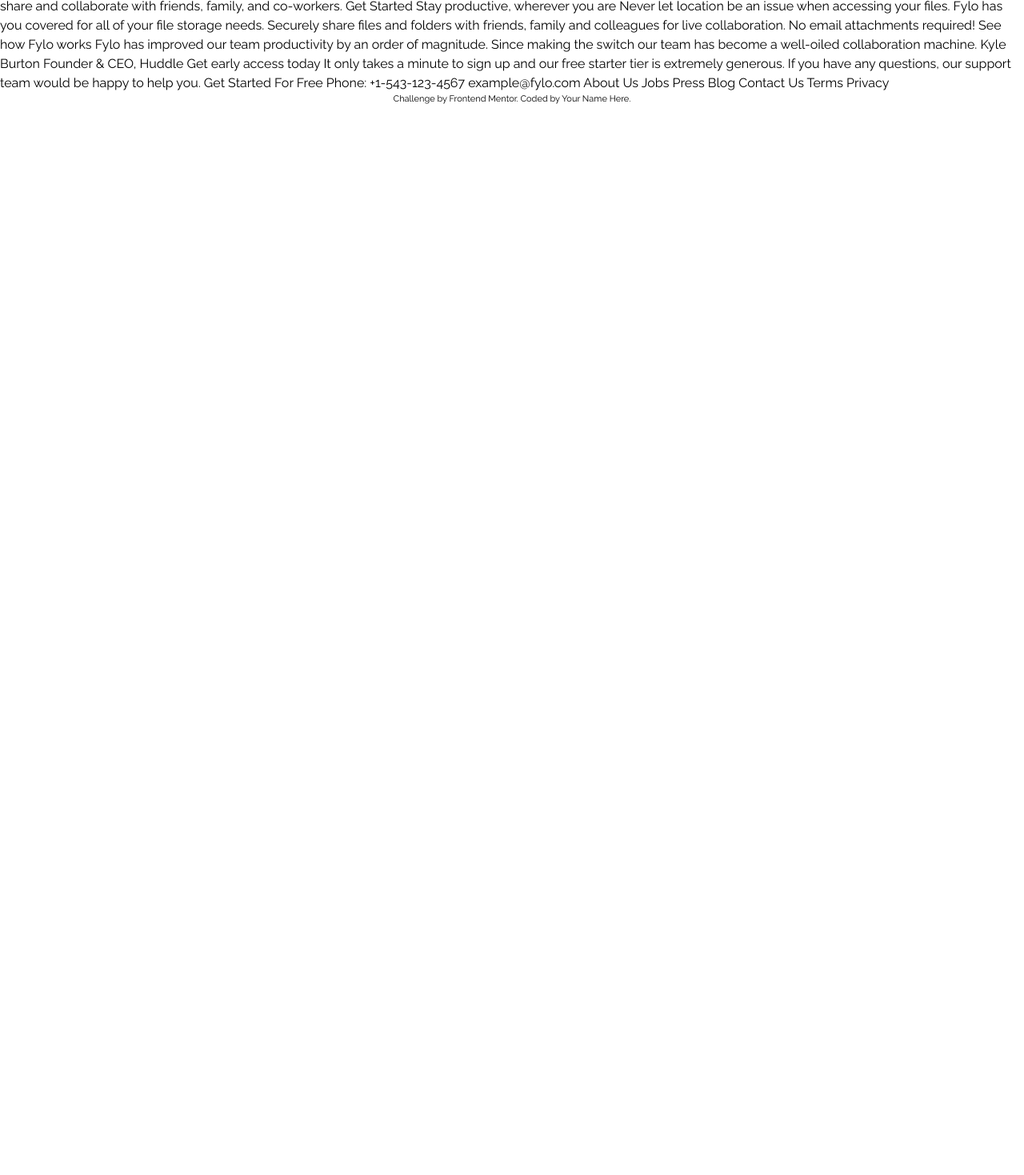
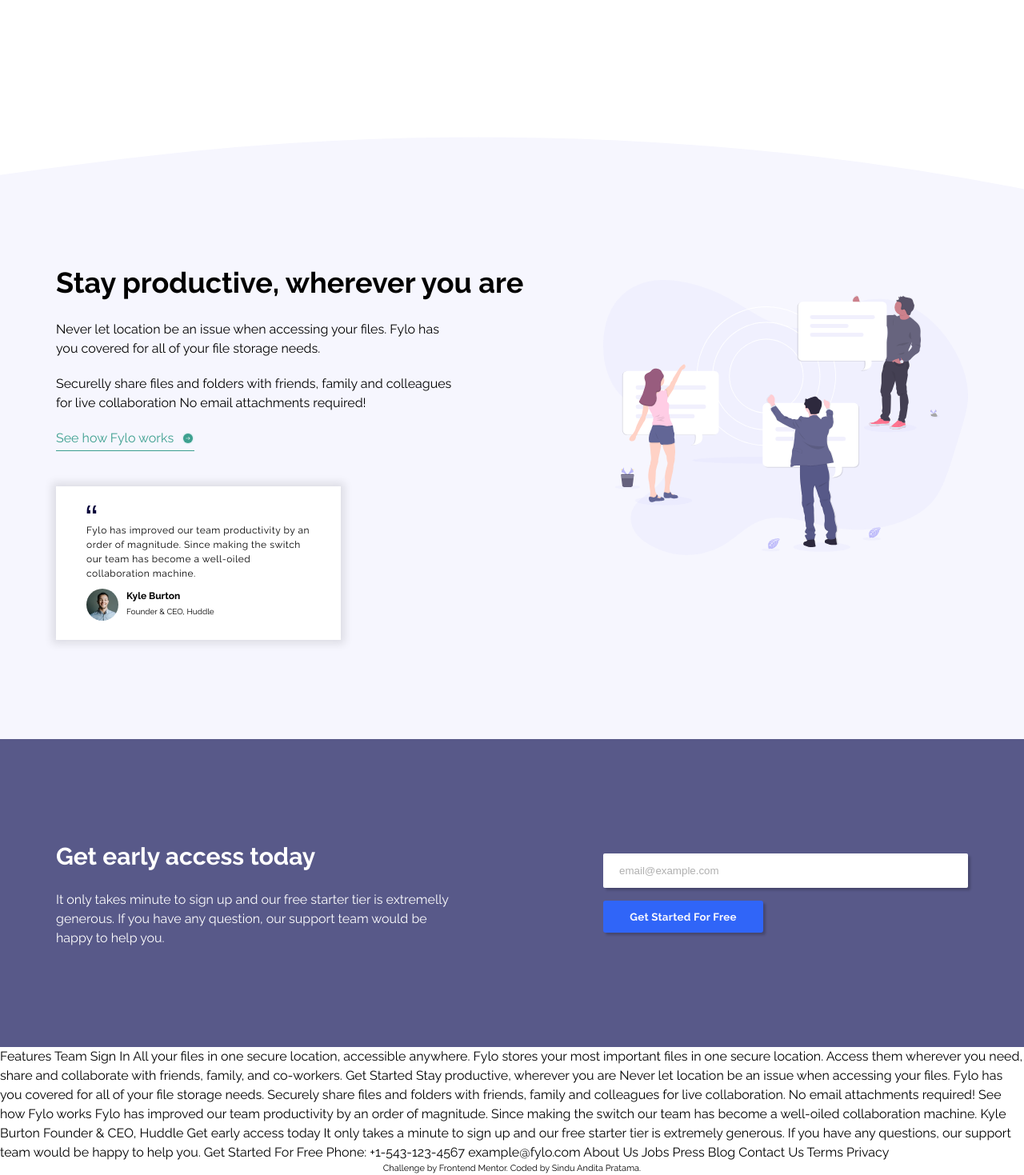
Before and after one commit to sinduap/fylo-landing-page-with-two-column-layout, a website built with Vite: page index.html in a window 1280 px wide. Shown: the part 582-2051 px from the top of the page at 80% size. Before the commit the page ends 800 px from the top, so only its background shows below. Built offline with nearby package versions, Linux system fonts and the light colour scheme.

Commit message:
Section details & cta

```diff
--- a/index.html
+++ b/index.html
@@ -35,8 +35,8 @@
     </style>
   </head>
   <body>
+    <header class="header">
       <div class="container">
-      <header class="header">
         <nav class="navbar">
           <img class="navbar__logo" src="images/logo.svg" alt="Fylo Logo" />
           <ul class="navbar__links">
@@ -51,17 +51,20 @@
             </li>
           </ul>
         </nav>
+      </div>
     </header>
 
+    <div class="wrapper">
+      <div class="container">
         <section class="hero">
-        <section class="hero__text">
-          <h1 class="primary-heading">
+          <section class="box">
+            <h2 class="heading-primary">
               All your files in one secure location, accessible anywhere.
-          </h1>
-          <p>
-            Fylo stores your most important files in one secure location. Access
-            them whenever you need, share and collaborate with friend, family,
-            and co-workers.
+            </h2>
+            <p class="hero__paragraph">
+              Fylo stores your most important files in one secure location.
+              Access them wherever you need, share and collaborate with friends,
+              family, and co-workers.
             </p>
             <form class="hero__form" action="#" method="get">
               <input
@@ -74,13 +77,95 @@
             </form>
           </section>
           <img
-          class="hero__img"
+            class="hero__illustration"
             src="images/illustration-1.svg"
             alt="illustration 1"
           />
         </section>
       </div>
 
+      <div class="custom-shape-divider-bottom-1695186625">
+        <svg
+          data-name="Layer 1"
+          xmlns="http://www.w3.org/2000/svg"
+          viewBox="0 0 1200 120"
+          preserveAspectRatio="none"
+        >
+          <path
+            d="M321.39,56.44c58-10.79,114.16-30.13,172-41.86,82.39-16.72,168.19-17.73,250.45-.39C823.78,31,906.67,72,985.66,92.83c70.05,18.48,146.53,26.09,214.34,3V0H0V27.35A600.21,600.21,0,0,0,321.39,56.44Z"
+            class="shape-fill"
+          ></path>
+        </svg>
+      </div>
+    </div>
+
+    <section class="details">
+      <section class="details__container">
+        <section class="box">
+          <h2 class="heading-primary">Stay productive, wherever you are</h2>
+          <p class="paragraph">
+            Never let location be an issue when accessing your files. Fylo has
+            you covered for all of your file storage needs.
+          </p>
+          <p class="paragraph">
+            Securelly share files and folders with friends, family and
+            colleagues for live collaboration No email attachments required!
+          </p>
+          <a class="how-it-works" href="#"
+            >See how Fylo works
+            <img src="images/icon-arrow.svg" alt="Icon arrow"
+          /></a>
+        </section>
+
+        <img
+          class="details__illustration"
+          src="images/illustration-2.svg"
+          alt=""
+        />
+
+        <article class="testimonial">
+          <img
+            class="testimonial__icon"
+            src="images/icon-quotes.svg"
+            alt="Icon quotes"
+          />
+          <p class="testimonial__paragraph">
+            Fylo has improved our team productivity by an order of magnitude.
+            Since making the switch our team has become a well-oiled
+            collaboration machine.
+          </p>
+          <section class="testimonial__user">
+            <img
+              class="testimonial__avatar"
+              src="images/avatar-testimonial.jpg"
+              alt="Kyle Burton"
+            />
+            <h4 class="testimonial__name">Kyle Burton</h4>
+            <p class="testimonial__title">Founder & CEO, Huddle</p>
+          </section>
+        </article>
+      </section>
+    </section>
+
+    <section class="cta">
+      <div class="cta__container">
+        <h3 class="heading-secondary">Get early access today</h3>
+        <p class="paragraph">
+          It only takes minute to sign up and our free starter tier is
+          extremelly generous. If you have any question, our support team would
+          be happy to help you.
+        </p>
+        <form class="cta__form" action="#" method="get">
+          <input
+            type="email"
+            name="email"
+            class="cta__email"
+            placeholder="email@example.com"
+          />
+          <button class="btn">Get Started For Free</button>
+        </form>
+      </div>
+    </section>
     Features Team Sign In All your files in one secure location, accessible
     anywhere. Fylo stores your most important files in one secure location.
     Access them wherever you need, share and collaborate with friends, family,
@@ -101,7 +186,8 @@
         Challenge by
         <a href="https://www.frontendmentor.io?ref=challenge" target="_blank"
           >Frontend Mentor</a
-        >. Coded by <a href="#">Your Name Here</a>.
+        >. Coded by
+        <a href="https://github.com/sinduap">Sindu Andita Pratama</a>.
       </p>
     </footer>
   </body>
--- a/sass/style.scss
+++ b/sass/style.scss
@@ -6,6 +6,8 @@
   --neutral-white: hsl(240, 75%, 98%);
   --neutral-gray: hsl(0, 0%, 75%);
   --fw-bold: 700;
+  --shadow-1: 0px 0px 10px 5px rgba(0, 0, 0, 0.1);
+  --shadow-2: 3px 3px 3px 0px rgba(0, 0, 0, 0.2);
 }
 
 * {
@@ -52,7 +54,7 @@
   align-items: center;
 
   &__logo {
-    height: 4.4rem;
+    height: 4rem;
   }
 
   &__links {
@@ -62,52 +64,211 @@
   }
 }
 
-.primary-heading {
-  font-size: 3.2rem;
+.wrapper {
+  position: relative;
+  height: 70rem;
 }
 
 .hero {
   display: grid;
   grid-template-columns: repeat(2, 1fr);
-  gap: 9.8rem;
   align-items: center;
 
-  &__text {
-    display: flex;
-    flex-direction: column;
-    gap: 1.8rem;
+  &__paragraph {
+    width: 53ch;
   }
 
-  &__img {
+  &__illustration {
+    margin-top: 6.2rem;
     width: 100%;
   }
 
   &__form {
     display: flex;
     align-items: center;
-    gap: 1.2rem;
+    gap: 1rem;
+    align-self: stretch;
   }
 
   &__email {
-    width: 55%;
-    padding: 1rem 2rem;
+    width: 43%;
+    padding: 1.1rem 2rem;
+    border: 1px solid #444;
+    border-radius: 2px;
+    box-shadow: var(--shadow-2);
+
+    &::placeholder {
+      filter: brightness(1.5);
+    }
+  }
+}
+
+.details {
+  background-color: var(--neutral-white);
+  padding-bottom: 12.4rem;
+
+  &__container {
+    max-width: 1140px;
+    width: 90%;
+    margin: 0 auto;
+    padding-top: 4.4rem;
+    display: grid;
+    grid-template-columns: 3fr 2fr;
+    row-gap: 4.4rem;
   }
 
-  &__email::placeholder {
-    filter: brightness(1.5);
+  &__text {
+    display: flex;
+    flex-direction: column;
+    gap: 2rem;
+    align-items: flex-start;
   }
+
+  &__illustration {
+    margin-top: 2.4rem;
+    width: 100%;
+    grid-row: 1 / span 2;
+    grid-column: 2 / -1;
+  }
+}
+
+.testimonial {
+  padding: 2.4rem 3.8rem;
+  background-color: #fff;
+  width: 52%;
+  display: flex;
+  flex-direction: column;
+  gap: 1rem;
+  align-items: flex-start;
+  box-shadow: var(--shadow-1);
+
+  &__paragraph {
+    font-size: 1.2rem;
+    letter-spacing: 0.5px;
+  }
+
+  &__user {
+    display: grid;
+    grid-template-columns: auto 1fr;
+    gap: 0 1rem;
+  }
+
+  &__avatar {
+    grid-row: 1 / span 2;
+    height: 4rem;
+    border-radius: 50%;
+  }
+
+  &__name {
+    font-size: 1.2rem;
+  }
+
+  &__title {
+    font-size: 1rem;
+  }
+}
+
+.cta {
+  background-color: var(--primary-light);
+  color: #fff;
+
+  &__container {
+    max-width: 1140px;
+    width: 90%;
+    padding: 12.4rem 0;
+    margin: 0 auto;
+    display: grid;
+    grid-template-columns: 3fr 2fr;
+    row-gap: 2rem;
+  }
+
+  &__form {
+    grid-column: 2 / -1;
+    grid-row: 1 / span 2;
+    align-self: center;
+    display: flex;
+    flex-direction: column;
+    align-items: flex-start;
+    gap: 1.6rem;
+  }
+
+  &__email {
+    width: 100%;
+    padding: 1.4rem 2rem;
+    border: none;
+    box-shadow: var(--shadow-2);
+    border-radius: 2px;
+
+    &::placeholder {
+      filter: brightness(1.5);
+    }
+  }
+}
+
+.box {
+  display: flex;
+  flex-direction: column;
+  gap: 2rem;
+  align-items: flex-start;
+}
+
+.heading-primary {
+  font-size: 3.6rem;
+  width: 30ch;
+  // margin-bottom: 1rem;
+}
+
+.heading-secondary {
+  font-size: 3rem;
+  width: 27ch;
+}
+
+.paragraph {
+  width: 52ch;
 }
 
 .btn {
   cursor: pointer;
   color: var(--neutral-white);
   background-color: var(--accent-1);
-
-  padding: 1rem 4.5rem;
+  padding: 1rem 0;
   border-radius: 3px;
   font-weight: 700;
   border-color: var(--accent-1);
   border-style: solid;
+  letter-spacing: 0.25px;
+  width: 20rem;
+  text-align: center;
+  box-shadow: var(--shadow-2);
 }
 
-// 10 / 12 / 14 / 16 / 18 / 20 / 24 / 30 / 36 / 44 / 52 / 62 / 74 / 86 / 98
+.how-it-works:link {
+  color: var(--accent-2);
+  border-bottom: 1px solid currentColor;
+  display: inline-flex;
+  gap: 1rem;
+  align-items: center;
+  padding-bottom: 0.25rem;
+}
+
+// Shape divider
+.custom-shape-divider-bottom-1695186625 {
+  position: absolute;
+  bottom: 0;
+  left: 0;
+  width: 100%;
+  overflow: hidden;
+  line-height: 0;
+  transform: rotate(180deg);
+}
+
+.custom-shape-divider-bottom-1695186625 svg {
+  position: relative;
+  display: block;
+  width: calc(300% + 1.3px);
+  height: 200px;
+}
+
+.custom-shape-divider-bottom-1695186625 .shape-fill {
+  fill: var(--neutral-white);
+}
```
Lines whose indentation alone changed are shown as unchanged.
